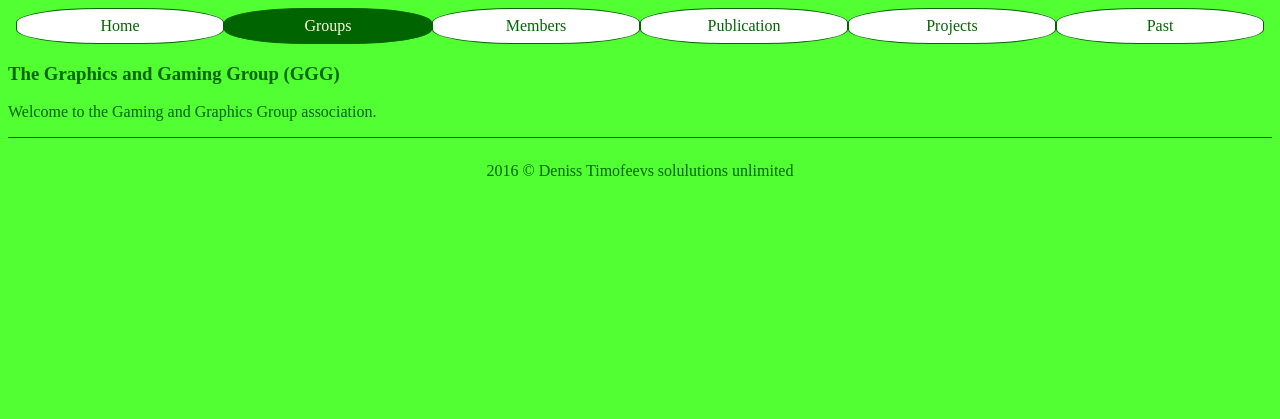
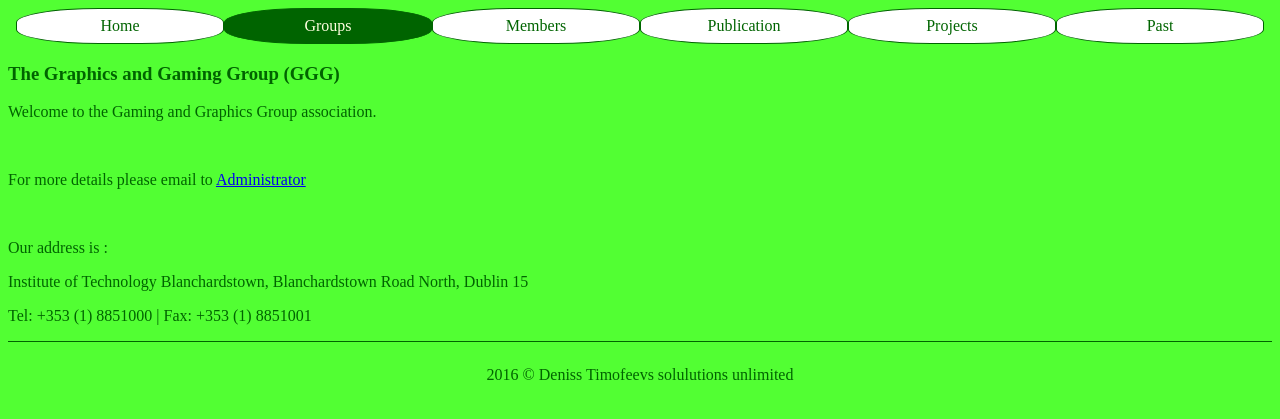
Before and after one commit to deniso4ka/Year3_webapps, a PHP site: template templates/groups.html.twig in a window 1280 px wide. Shown: the top 419 px of the page. Run offline with PHP 8.4, Linux system fonts and the light colour scheme; the template is opened without the code that fills it, so the values that code supplies are empty; some libraries are stand-ins or nearby versions.

Commit message:
added more info

```diff
--- a/templates/groups.html.twig
+++ b/templates/groups.html.twig
@@ -14,5 +14,12 @@
    <h3>The Graphics and Gaming Group (GGG)</h3>
 
     <p>Welcome to the Gaming and Graphics Group association.</p>
+    <br>
+    <p>For more details please email to <a href="mailto:someone@example.com" >Administrator</a></p>
+    <br>
+
+    <p>Our address is : </p>
+    <p>Institute of Technology Blanchardstown, Blanchardstown Road North, Dublin 15</p>
+    <p>Tel: +353 (1) 8851000 | Fax: +353 (1) 8851001 </p>
 
 {% endblock %}
```
